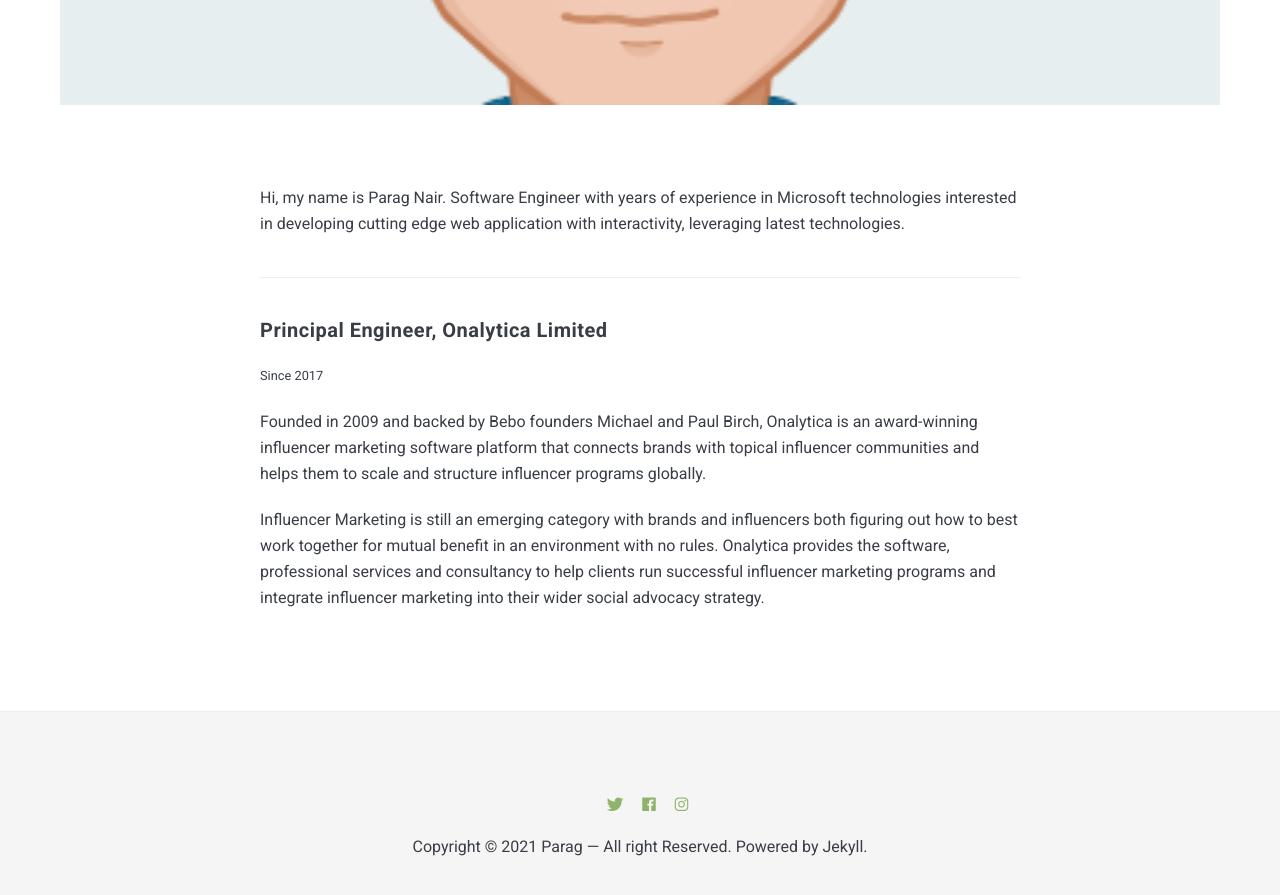
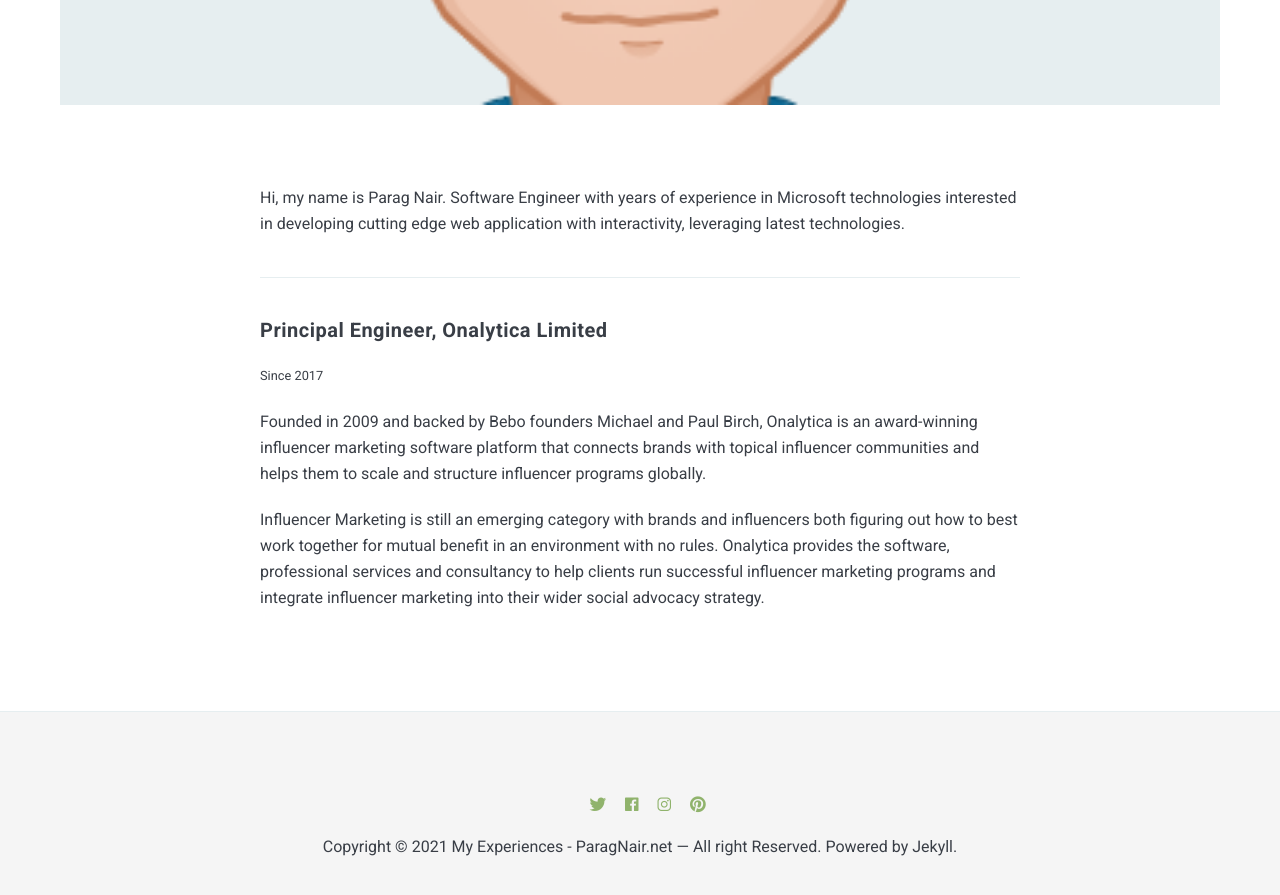
Before and after one commit to paragnairdev/paragnairdev.github.io, a Jekyll site: the page built from _pages/about.md, in a window 1280 px wide and 900 px high, scrolled down 806 px. Shown: the top 895 px of the window. Built offline with Jekyll 4.4.1, drawn with Linux system fonts in a browser that asks for light colours; nearby versions of some CDN libraries.

Commit message:
Enabled pinterest

```diff
--- a/_data/settings.yml
+++ b/_data/settings.yml
@@ -1,6 +1,6 @@
 #-------------------------------
 # General Site Settings
-title: Parag
+title: My Experiences - ParagNair.net
 logo: logo.png # You can add own logo.
 description: This is my blog where I share my experiences
 default-image: bg_fullsize_grass.jpg
@@ -11,7 +11,7 @@ author:
   name: Parag Nair
   image: avatar-wiz.png
   say-hello: Hello, I’m <strong>Parag Nair</strong>
-  bio: A Full-Stack Cloud Engineer (AWS Certified), a Technologist, solving business problems with a Cloud First approach.
+  bio: A Full-Stack Cloud Engineer (AWS Certified), a Technologist, solving business problems with a Cloud First <i class="ion-ios-cloud-done"></i> approach.
 
 
 #-------------------------------
@@ -20,7 +20,7 @@ twitter: https://twitter.com/paragnair # Add your Twitter handle
 facebook: https://facebook.com/paragnair # Add your Facebook handle
 # dribbble: https://dribbble.com/ # Add your Dribbble handle
 instagram: https://instagram.com/paragnair # Add your Instagram handle
-# pinterest: https://pinterest.com/ # Add your Pinterest handle
+pinterest: https://pinterest.com/paragnair # Add your Pinterest handle
 
 
 #-------------------------------
```
